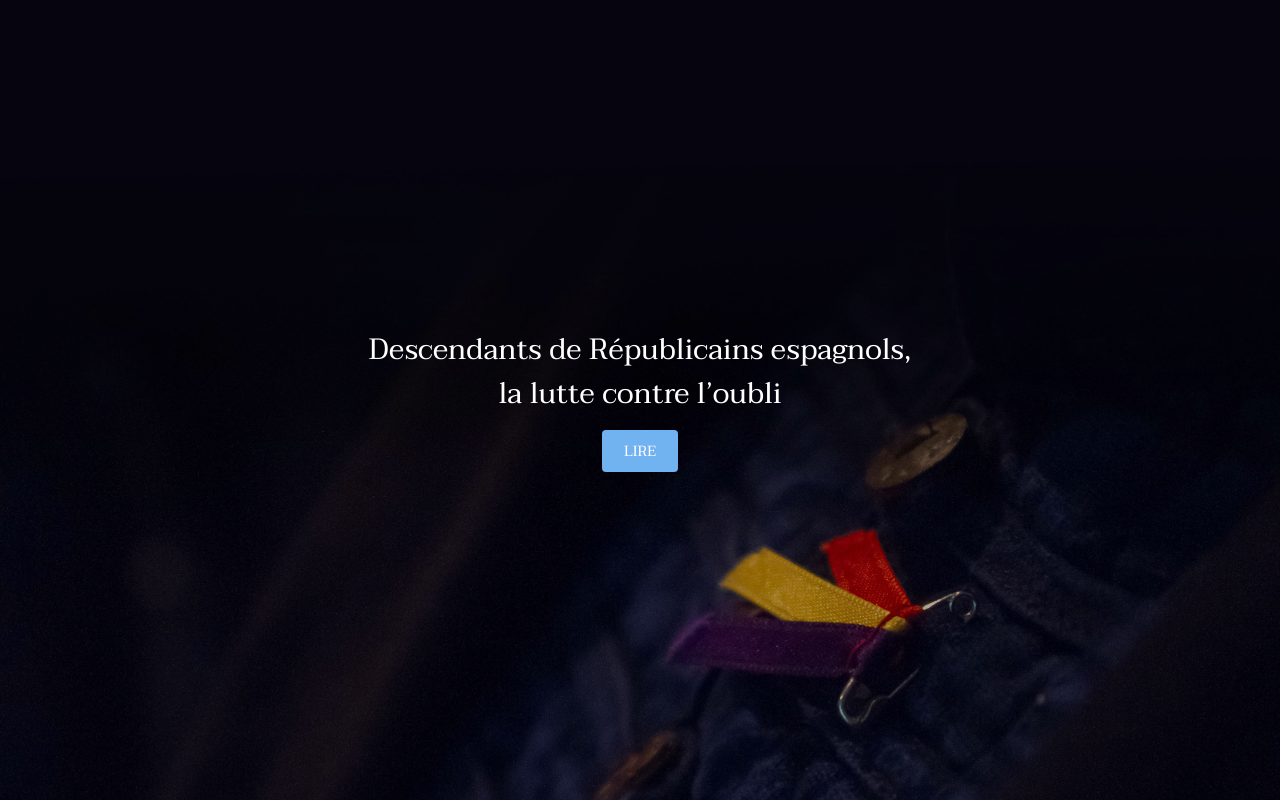
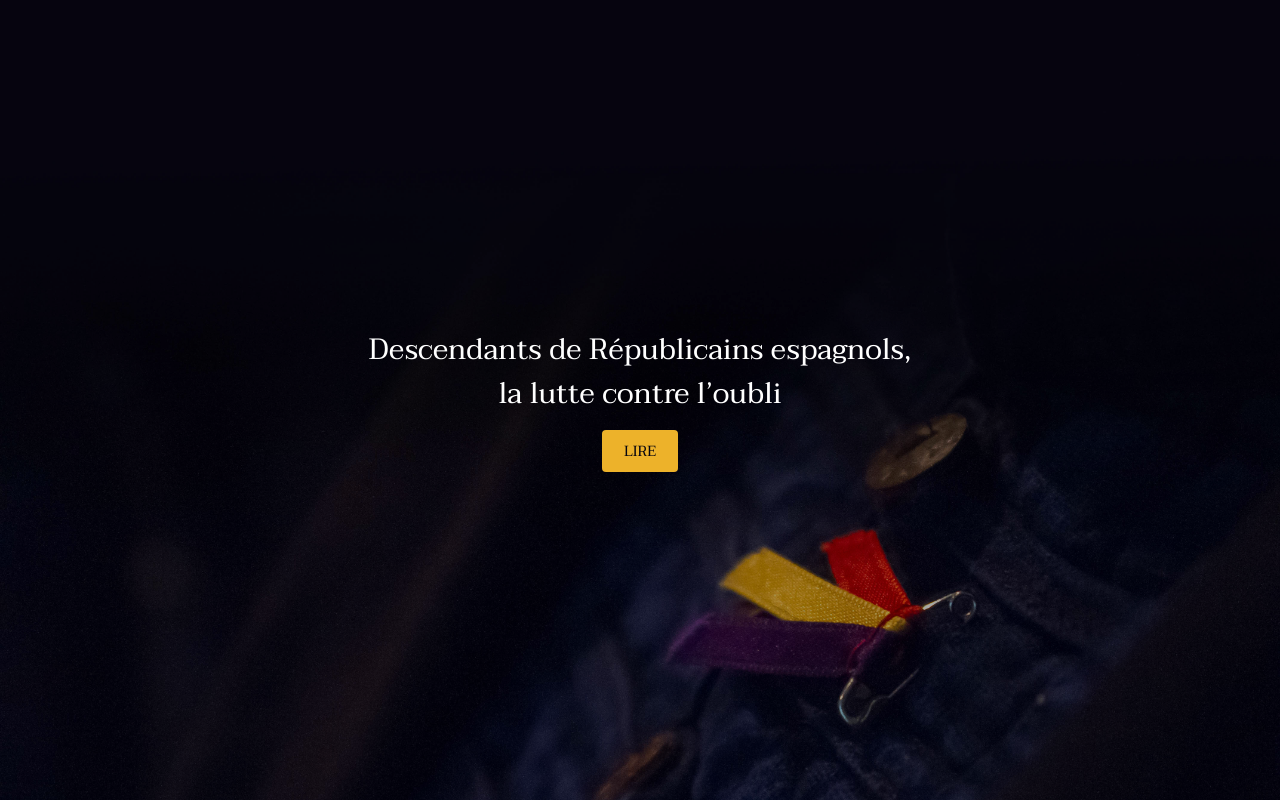
Before and after one commit to l-c-sanchez/repesp, a plain HTML site: page index.html in a window 1280 px wide. In both pictures the pointer is over the link "LIRE". Shown: the top 800 px of the page. Drawn offline with Linux system fonts and the light colour scheme.

Commit message:
color button

```diff
--- a/assets/css/main.css
+++ b/assets/css/main.css
@@ -1999,7 +1999,7 @@ p {
 		input[type="button"].special,
 		button.special,
 		.button.special {
-			background-color: #5AA6ED;
+			background-color: #ff4040;
 			color: #ffffff !important;
 		}
 
@@ -2008,7 +2008,8 @@ p {
 			input[type="button"].special:hover,
 			button.special:hover,
 			.button.special:hover {
-				background-color: #71b2f0;
+				background-color: #edb22a;
+				color: #06050f !important;
 			}
 
 			input[type="submit"].special:active,
```
